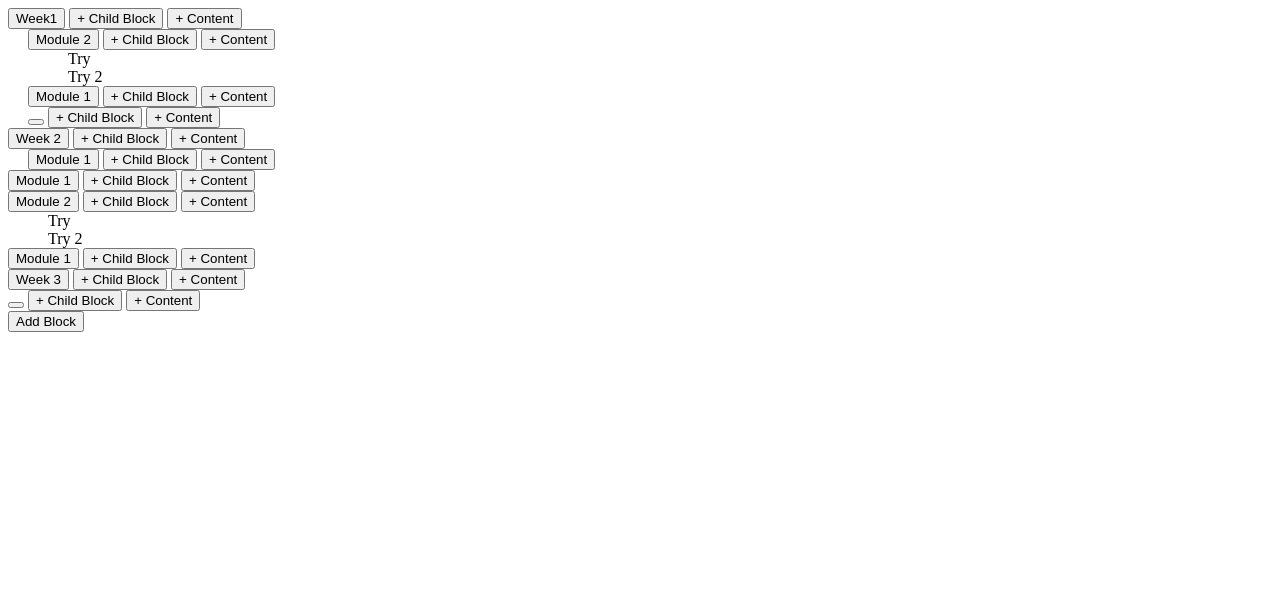
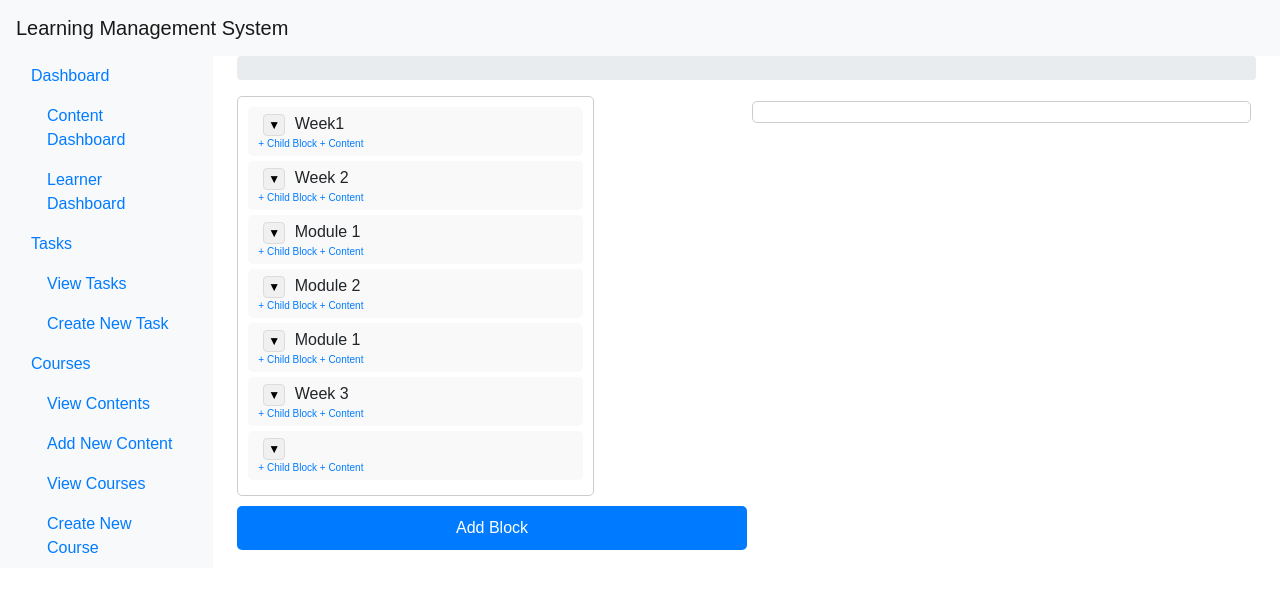
Before and after one commit to dibyendutapadar/LMS, a Flask app: page /course/edit_course/1 in a window 1280 px wide. Shown: the top 592 px of the page. Run offline with Flask 3, Linux system fonts and the light colour scheme; some libraries are stand-ins or nearby versions.

Commit message:
window 0.6

```diff
--- a/app.py
+++ b/app.py
@@ -222,27 +222,24 @@ def add_block():
     # Respond with JSON indicating success
     return {'success': True}
 
-@app.route('/course/edit_course/add_content',methods=['POST'])
+from flask import request, jsonify
+
+@app.route('/course/edit_course/add_content', methods=['POST'])
 def add_content():
-    data = request.json
-    block_id = data['blockId']
-    title = data['title']
-    text = data['text']
+    block_id = request.form.get('block_id')
+    content_title = request.form.get('content_title')
+    content_text = request.form.get('content_text')
 
+    # Input validation, error handling, and database interaction would go here
     try:
-        new_content = Content(title=title, text=text, block_id=block_id)
+        # Assuming you have a function to create content
+        new_content = Content(title=content_title, text=content_text, block_id=block_id)
         db.session.add(new_content)
         db.session.commit()
-        return jsonify({
-            'id': new_content.id,
-            'title': new_content.title,
-            'text': new_content.text,
-            'block_id': new_content.block_id,
-            'message': 'Content added successfully'
-        }), 201
+        return jsonify({'success': True, 'content_id': new_content.id})
     except Exception as e:
-        db.session.rollback()
-        return jsonify({'error': 'Failed to add content', 'message': str(e)}), 500
+        # Log the exception e and return an error message
+        return jsonify({'success': False, 'error': 'Failed to add content'}), 500
 
 @app.route('/course/edit_course/get_block', methods=['GET'])
 def get_block(blockId):
--- a/templates/base.html
+++ b/templates/base.html
@@ -5,8 +5,7 @@
     <meta name="viewport" content="width=device-width, initial-scale=1.0">
     <title>{% block title %}Admin Dashboard{% endblock %}</title>
     <link href="https://stackpath.bootstrapcdn.com/bootstrap/4.3.1/css/bootstrap.min.css" rel="stylesheet">
-    <style>{% block style %}{% endblock %}</style>
-    <script> {% block code %}{% endblock %}</script>
+    {% block stylesheets %}{% endblock %}
 </head>
 <body>
     <nav class="navbar navbar-expand-lg navbar-light bg-light">
@@ -50,7 +49,7 @@
                 <div class="breadcrumb">
                     {% block breadcrumb %}{% endblock %}
                 </div>
-                <div class="content">
+                <div class="content container-fluid-2">
                     {% block content %}{% endblock %}
                 </div>
             </main>
@@ -60,6 +59,6 @@
     <script src="https://code.jquery.com/jquery-3.3.1.slim.min.js"></script>
     <script src="https://cdnjs.cloudflare.com/ajax/libs/popper.js/1.14.7/umd/popper.min.js"></script>
     <script src="https://stackpath.bootstrapcdn.com/bootstrap/4.3.1/js/bootstrap.min.js"></script>
-
+    {% block script %}{% endblock %}
 </body>
 </html>
--- a/templates/create_new_course.html
+++ b/templates/create_new_course.html
@@ -1,6 +1,7 @@
 {% extends 'base.html' %}
 {% block title %}Create New Course{% endblock %}
-{% block style %}
+{% block stylesheets %}
+<style>
 body {
     font-family: Arial, sans-serif;
 }
@@ -38,6 +39,7 @@ button {
 button:hover {
     background-color: #0056b3;
 }
+</style>
 {% endblock %}
 
 {% block content %}
--- a/templates/edit_course.html
+++ b/templates/edit_course.html
@@ -1,36 +1,143 @@
-<!DOCTYPE html>
-<html lang="en">
-
-<head>
+{% extends "base.html" %}
+{% block title %}Edit Course{% endblock %}
+{% block stylesheets %}
 <style>
-        .child-block {
-            margin-left: 20px;
+    body {
+        font-family: Arial, sans-serif;
     }
 
-        .content-block {
-            margin-left: 40px;
+    .container {
+        display: flex;
+        flex-direction: row;
+        padding: 10px;
+        max-width: 800px;
+        margin: auto;
+    }
+
+    .course-structure {
+        border: 1px solid #ccc;
+        padding: 10px;
+        border-radius: 5px;
+        width: 70%;
+        margin-right: 10px;
+    }
+
+    .edit-panel {
+        border: 1px solid #ccc;
+        padding: 10px;
+        margin: 5px;
+        border-radius: 5px;
+    }
+
+    .block-accordion {
+        background-color: #f9f9f9;
+        margin-bottom: 5px;
+        border-radius: 5px;
+        padding: 5px 10px;
+    }
+
+    .block-name, .block-action-new {
+    display: block;
+    font-size: 10px;
+}
+
+    .block-header {
+    }
+
+    .block-header>span {
+        flex-grow: 1;
+        font-weight: bold;
+    }
+
+    .block-header>button {
+        margin-left: 5px;
+        padding: 2px 5px;
+        cursor: pointer;
+        font-size: 8px;
+    }
+
+    .block-content {
+        display: none;
+        padding-left: 20px;
+    }
+
+    .child-block {
+        background-color: #e7e7e7;
+        margin-bottom: 5px;
+        padding: 5px 10px;
+        border-radius: 5px;
+    }
+
+    .add-block-btn {
+        background-color: #007bff;
+        color: white;
+        padding: 10px 15px;
+        border: none;
+        border-radius: 5px;
+        cursor: pointer;
+        text-align: center;
+        display: block;
+        width: 100%;
+        box-sizing: border-box;
+        /* Ensures padding doesn't affect overall width */
+        margin-top: 10px;
     }
 
     .accordion-button {
-            /* Styling for your accordion buttons */
+        padding: 1px 4px;
+        /* Smaller padding */
+        font-size: 12px;
+        /* Smaller font size */
+        margin: 0 5px;
+        /* Adjust margin if necessary */
+        cursor: pointer;
+        background-color: #f0f0f0;
+        /* Optional: background color */
+        border: 1px solid #dcdcdc;
+        /* Optional: border */
+        border-radius: 4px;
+        /* Rounded corners */
     }
+
+
+
+    .add-block-btn:hover {
+        background-color: #0056b3;
+    }
+
+
+    .container-box {
+    display: flex;
+}
+
+.box {
+    width: 50%; /* Adjust the width as needed */
+    /* Add additional styling if needed */
+}
+
 </style>
+{% endblock %}
 <!-- Add your meta tags, title, and CSS links -->
-</head>
 
-<body>
-    <div class="container">
+
+{% block content %}
+    <div class="container-box">
+        <div class="box">
             <div class="course-structure">
                 {% macro render_block(block) %}
                 <div class="block-accordion">
                     <div class="block-header">
-                    <button class="accordion-button" onclick="toggleAccordion({{ block.id }})">
-                        {{ block.title }}
-                    </button>
-                    <button onclick="addChildBlock({{ block.id }})">+ Child Block</button>
-                    <button onclick="addContent({{ block.id }})">+ Content</button>
+                        <div>
+                            <button class="accordion-button"
+                                onclick="toggleAccordion('block-content-{{ block.id }}')">&#9660;</button>
+                            <span>{{ block.title }}</span>
                         </div>
-                <div id="accordion{{ block.id }}" class="block-content">
+                        <div class = "block-action-new">
+                            <a href="#" onclick="addChildBlock({{ block.id }})" class="">+ Child Block</a>
+                            <a href="#" onclick="addContent({{ block.id }})" class="">+ Content</a>
+                        </div>
+                    </div>
+                    <div id="block-content-{{ block.id }}" class="block-content">
                         {% for child in block.children %}
                         <div class="child-block">
                             {{ render_block(child) }}
@@ -45,23 +152,29 @@
                     </div>
                 </div>
                 {% endmacro %}
-            <!-- Iterate through blocks to create accordions -->
+
                 {% for block in course.blocks %}
-            <!-- Render top-level blocks; the macro will handle nesting -->
                 {{ render_block(block) }}
                 {% endfor %}
-            <button onclick="addBlock()">Add Block</button>
             </div>
+            <button class="add-block-btn" onclick="addBlock()">Add Block</button>
+        </div>
+        <div class="box">
             <div class="edit-panel">
                 <!-- This is where the form to create/edit blocks and content will appear -->
             </div>
         </div>
+    </div>
+{% endblock %}
+
+{% block script %}
+
 <script>
     // JavaScript functions to handle adding blocks, adding child blocks, and adding content
 
-        function toggleAccordion(blockId) {
-            var accordion = document.getElementById('accordion' + blockId);
-            accordion.style.display = accordion.style.display === 'none' ? 'block' : 'none';
+    function toggleAccordion(contentId) {
+        var content = document.getElementById(contentId);
+        content.style.display = content.style.display === 'block' ? 'none' : 'block';
     }
 
 
@@ -121,7 +234,7 @@
         </div>
         <!-- Add any additional fields you need here -->
         <div>
-          <button type="button" onclick="submitChildBlockForm()">Add Child Block</button>
+          <button type="button btn-add-child-block" onclick="submitChildBlockForm()">Add Child Block</button>
         </div>
       </form>
     `;
@@ -153,9 +266,53 @@
     }
 
     function addContent(blockId) {
-            // Logic to add content to a block
+        // Create the form HTML
+        var formHtml = `
+      <form id="add-content-form">
+        <input type="hidden" name="block_id" value="${blockId}">
+        <div>
+          <label for="content_title">Content Title:</label>
+          <input type="text" id="content_title" name="content_title" required>
+        </div>
+        <div>
+          <label for="content_text">Content Text:</label>
+          <textarea id="content_text" name="content_text" required></textarea>
+        </div>
+        <div>
+          <button type="button" onclick="submitContentForm()">Add Content</button>
+        </div>
+      </form>
+    `;
+
+        // Insert the form into the edit panel
+        document.querySelector('.edit-panel').innerHTML = formHtml;
+    }
+
+    function submitContentForm() {
+        var formElement = document.getElementById('add-content-form');
+        var formData = new FormData(formElement);
+
+        fetch('/course/edit_course/add_content', {
+                method: 'POST',
+                body: formData
+            })
+            .then(response => response.json())
+            .then(data => {
+                // Handle response data
+                if (data.success) {
+                    // Update the UI to show the new content
+                    // You might want to add the new content to the block's content list
+                    // For now, we'll just reload to see the changes
+                    location.reload();
+                } else {
+                    // Handle errors, display messages to the user
+                    alert(data.error || 'An error occurred while adding content.');
+                }
+            })
+            .catch(error => {
+                console.error('Error:', error);
+                alert('An error occurred while submitting the form.');
+            });
     }
 </script>
-</body>
-
-</html>
+{% endblock %}
```
Also changed, not shown: instance/LMS.db, 1 other file. Lines whose indentation alone changed are shown as unchanged.
